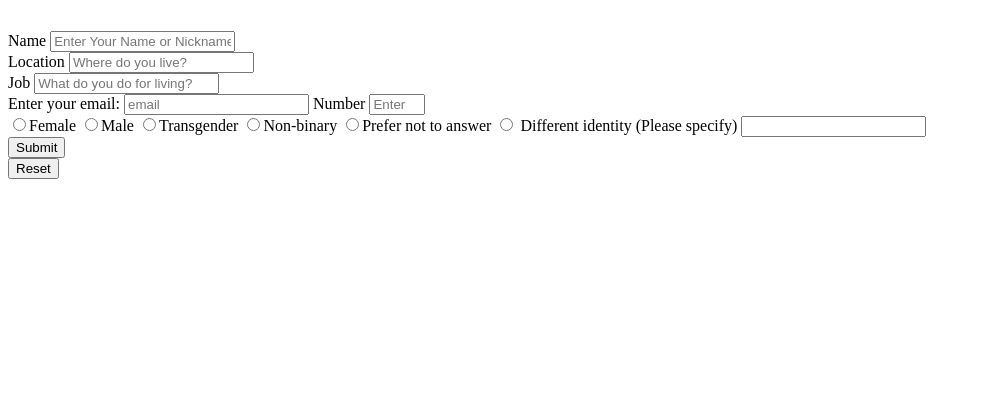
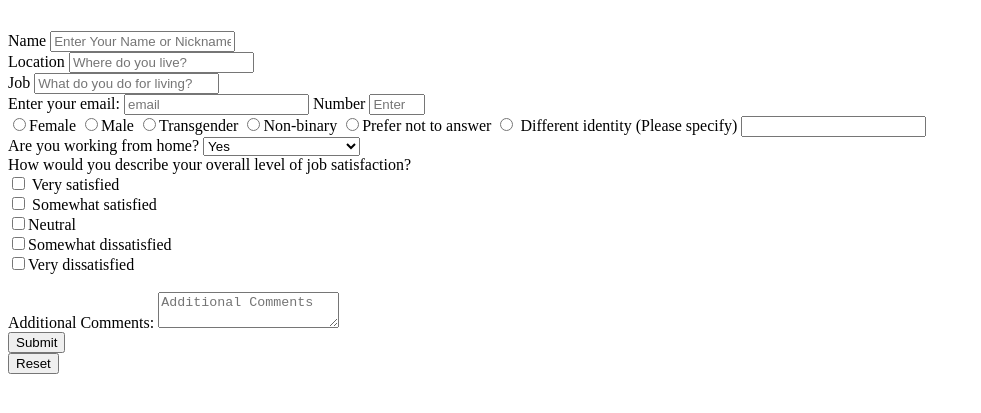
Before and after one commit to melekbattal/Survey_Form, a plain HTML site: page index.html in a window 1280 px wide. Shown: the part 87-500 px from the top of the page, without its empty margins (0-981 px from the left). Drawn offline with Linux system fonts and the light colour scheme.

Commit message:
2801office

```diff
--- a/index.html
+++ b/index.html
@@ -80,7 +80,35 @@
              <label for="differentidentity">
                  <input type="radio"name="gender" value="1" required> Different identity (Please specify)
                  <input type="text" id="differentidentity">
-             </label>
+             </label> </br>
+             <label id=""> Are you working from home? </label>
+             <select id="dropdown" name="dropdownanswer">
+                 <option value="fromhome"> Yes</option>
+                 <option value="fromoffice">No</option>
+                 <option value="Parttimefromhome">Sometimes from home</option>
+             </select> </br>
+             <div id="button-area">
+                <label id="job-satisfaction-label">How would you describe your overall level of job satisfaction?</label> </br>
+                <input type="checkbox" name="choise1" value="very-satisfied"> Very satisfied<br>
+                <input type="checkbox" name="choise2" value="somewhat-satisfied"> Somewhat satisfied<br>
+                <input type="checkbox" name="choise3" value="Neutral" >Neutral<br>
+                <input type="checkbox" name="choise3" value="Somewhat-dissatisfied" >Somewhat dissatisfied<br>
+                <input type="checkbox" name="choise3" value="Very-dissatisfied" >Very dissatisfied<br>
+              </div> </br>
+
+
+
+
+
+
+
+
+             <label id="additional-comments-label">Additional Comments:</label>
+               <textarea placeholder="Additional Comments"></textarea><br>
+
+
+
+             </div>
 
 
 
```
